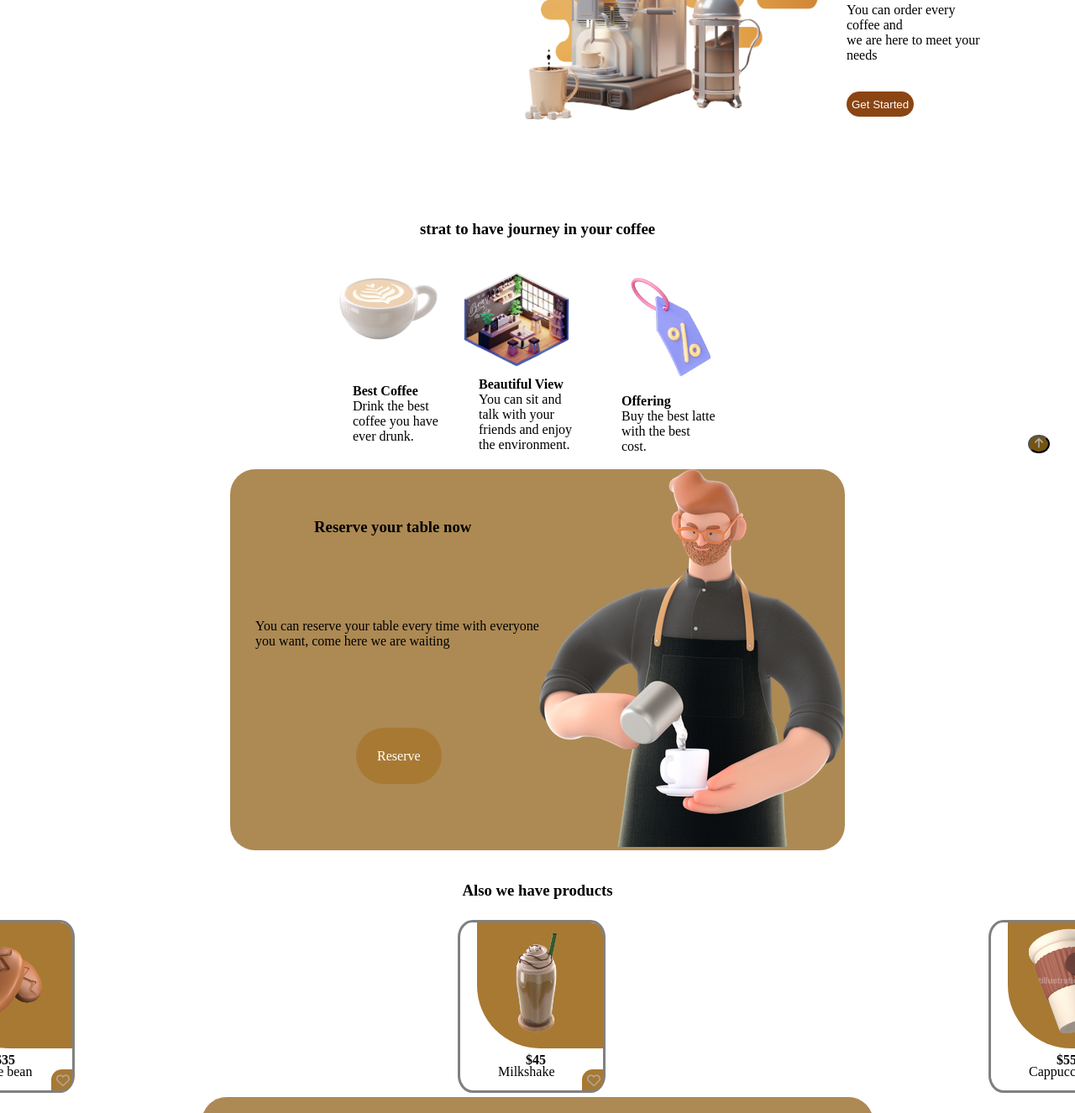
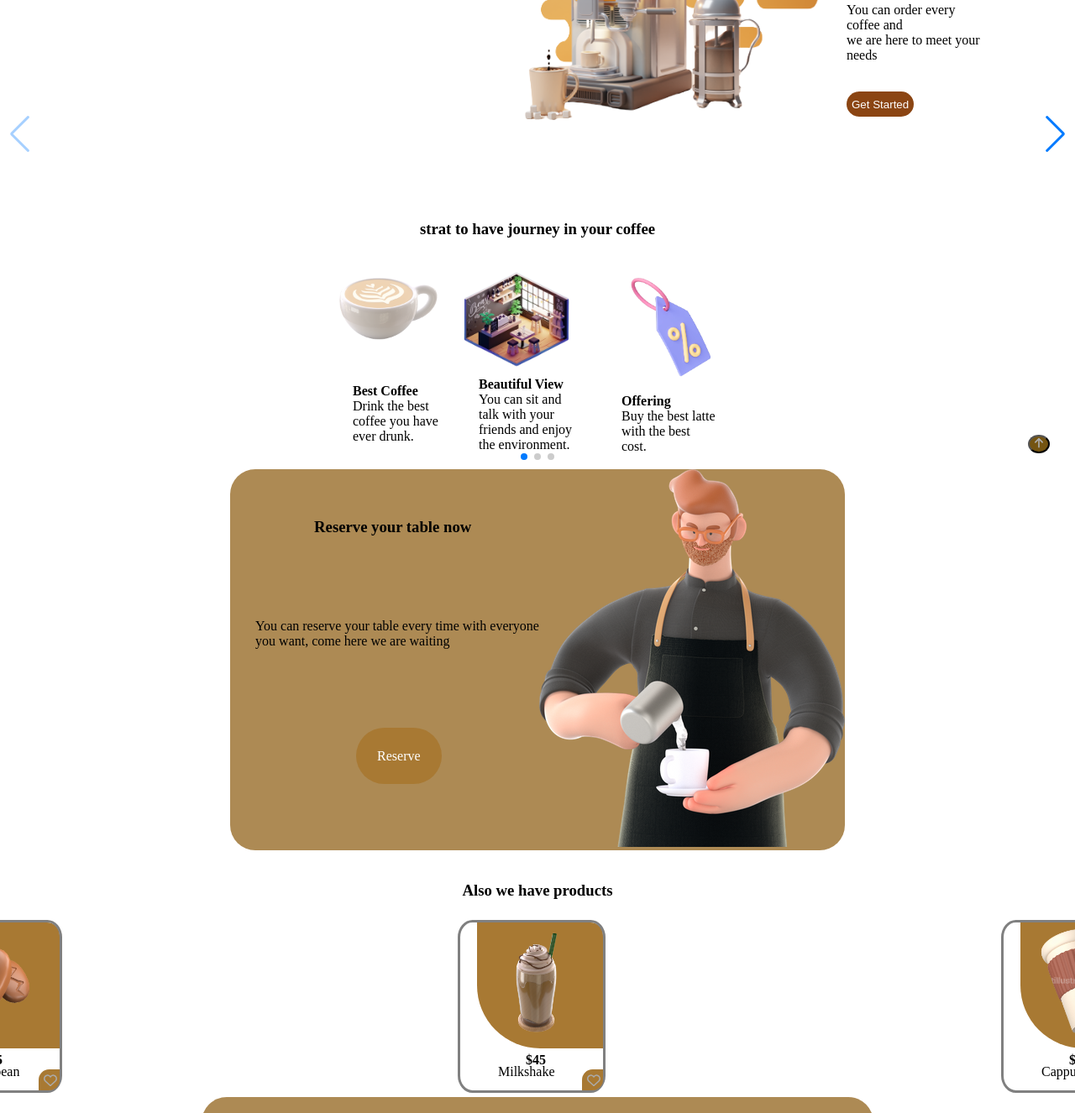
Before and after one commit to aliigholami/coffeeshop-website, a website: page index.html in a window 1280 px wide. Shown: the part 240-1566 px from the top of the page at 84% size. Drawn offline with nearby package versions, Linux system fonts and the light colour scheme.

Commit message:
change 1

```diff
--- a/index.html
+++ b/index.html
@@ -14,7 +14,7 @@
                 <!-- <input type="checkbox" name="" value="" class="checkbtn">
                 <label for="check"> -->
                 <button id="togglebtn" onclick="showNavbar()"><svg xmlns="http://www.w3.org/2000/svg" height="1em" viewBox="0 0 448 512"><style>svg{fill:#6e6e6e}</style><path d="M0 96C0 78.3 14.3 64 32 64H416c17.7 0 32 14.3 32 32s-14.3 32-32 32H32C14.3 128 0 113.7 0 96zM0 256c0-17.7 14.3-32 32-32H416c17.7 0 32 14.3 32 32s-14.3 32-32 32H32c-17.7 0-32-14.3-32-32zM448 416c0 17.7-14.3 32-32 32H32c-17.7 0-32-14.3-32-32s14.3-32 32-32H416c17.7 0 32 14.3 32 32z"/></svg></button>
-                    <!-- <i class="fas fa-bars"></i> -->
+                    <i class="fas fa-bars"></i>
                 <!-- </label> -->
                 <ul class="list">
                     <li class="listitem"><a href="#home" id="navitem1">Home</a></li>
@@ -33,10 +33,8 @@
     <link rel="stylesheet" href="./css/style-input-your-phone.css">
     <link rel="stylesheet" href="./css/style-bottom.css">
     <link rel="stylesheet" href="./css/style-responsive.css">
-    <script src="./js/navbar.js"></script>
-    <script src="./js/scroll-to-top-btn.js"></script>
-    <script src="./js/show-navbar.js"></script>
-    <!-- <script src="https://kit.fontawesome.com/a076d05399.js" crossorigin="anonymous"></script> -->
+    <link rel="stylesheet" href="https://cdn.jsdelivr.net/npm/swiper@10/swiper-bundle.min.css" />
+
 </head>
 <body>
     <div id="home">
@@ -141,33 +139,53 @@
                             <div class="small-slide-background"></div>
                             <svg class="like" xmlns="http://www.w3.org/2000/svg" height="1em" viewBox="0 0 512 512"><style>svg{fill:#ababab}</style><path d="M225.8 468.2l-2.5-2.3L48.1 303.2C17.4 274.7 0 234.7 0 192.8v-3.3c0-70.4 50-130.8 119.2-144C158.6 37.9 198.9 47 231 69.6c9 6.4 17.4 13.8 25 22.3c4.2-4.8 8.7-9.2 13.5-13.3c3.7-3.2 7.5-6.2 11.5-9c0 0 0 0 0 0C313.1 47 353.4 37.9 392.8 45.4C462 58.6 512 119.1 512 189.5v3.3c0 41.9-17.4 81.9-48.1 110.4L288.7 465.9l-2.5 2.3c-8.2 7.6-19 11.9-30.2 11.9s-22-4.2-30.2-11.9zM239.1 145c-.4-.3-.7-.7-1-1.1l-17.8-20c0 0-.1-.1-.1-.1c0 0 0 0 0 0c-23.1-25.9-58-37.7-92-31.2C81.6 101.5 48 142.1 48 189.5v3.3c0 28.5 11.9 55.8 32.8 75.2L256 430.7 431.2 268c20.9-19.4 32.8-46.7 32.8-75.2v-3.3c0-47.3-33.6-88-80.1-96.9c-34-6.5-69 5.4-92 31.2c0 0 0 0-.1 .1s0 0-.1 .1l-17.8 20c-.3 .4-.7 .7-1 1.1c-4.5 4.5-10.6 7-16.9 7s-12.4-2.5-16.9-7z"/></svg>
                         </div>
-
                     </div>
-
-
                 </div>
+                <div class="swiper-button-next"></div>
+                <div class="swiper-button-prev"></div>
+                <div class="swiper-pagination"></div>
             </div>
-
         </div>
 
     </div>
-    <script src="https://cdn.jsdelivr.net/npm/swiper@10/swiper-bundle.min.js"></script>
-    <!-- <link rel="stylesheet" href="https://cdn.jsdelivr.net/npm/swiper@10/swiper-bundle.min.css" /> -->
+    <script src="https://cdn.jsdelivr.net/npm/swiper@11/swiper-bundle.min.js"></script>
+
 
     <!-- Initialize Swiper -->
+    <script src="./js/navbar.js"></script>
+    <script src="./js/scroll-to-top-btn.js"></script>
+    <script src="./js/show-navbar.js"></script>
+    <script src="https://kit.fontawesome.com/a076d05399.js" crossorigin="anonymous"></script>
     <script>
       var swiper = new Swiper(".mySwiper", {
         slidesPerView: 2,
-        spaceBetween: 0,
-        loop: true,
+        spaceBetween: 30,
         pagination: {
           el: ".swiper-pagination",
           clickable: true,
         },
-        //navigation: {
-          //nextEl: ".swiper-button-next",
-          //prevEl: ".swiper-button-prev",
-        //},
+        navigation: {
+          nextEl: ".swiper-button-next",
+          prevEl: ".swiper-button-prev",
+        },
+    //     breakpoints: {
+    //     "@0.00": {
+    //       slidesPerView: 1,
+    //       spaceBetween: 10,
+    //     },
+    //     "@0.75": {
+    //       slidesPerView: 2,
+    //       spaceBetween: 20,
+    //     },
+    //     "@1.00": {
+    //       slidesPerView: 3,
+    //       spaceBetween: 40,
+    //     },
+    //     "@1.50": {
+    //       slidesPerView: 4,
+    //       spaceBetween: 50,
+    //     },
+    //   },
       });
     </script>
 
```
